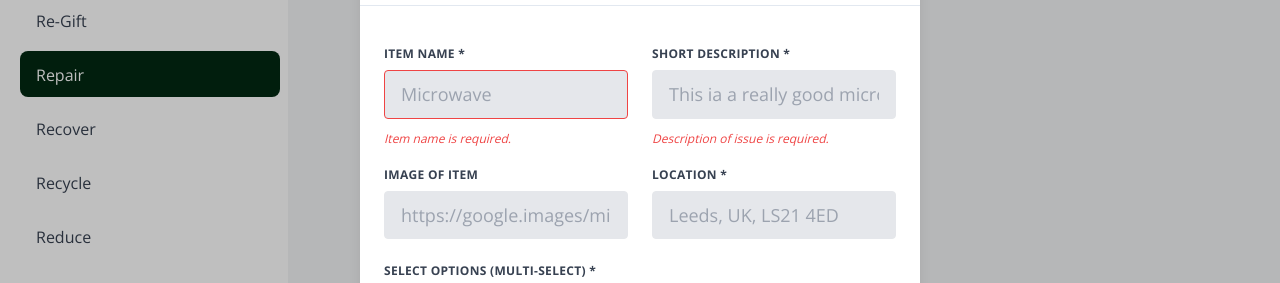
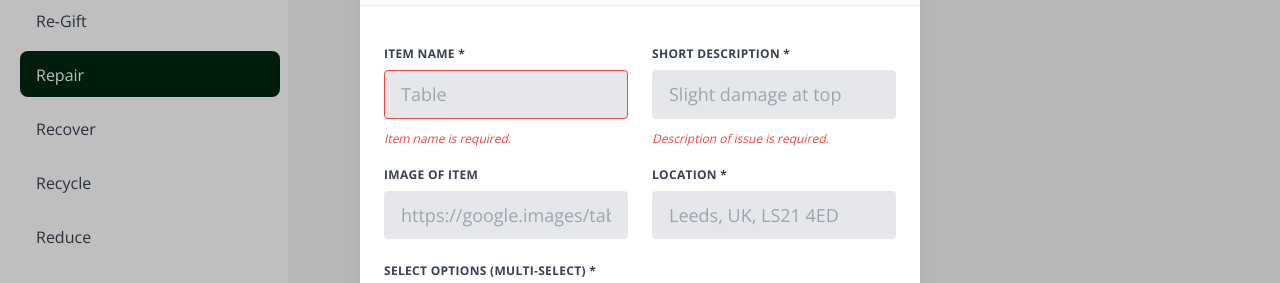
Before and after one commit to non-binary-code/r7-fe, a React (Create React App) app in the folder r7-fe/: page /repair in a window 1280 px wide. Both pictures are taken after a click on the button "Post an Item". Shown: the part 177-460 px from the top of the page. Built offline with nearby package versions, Linux system fonts and the light colour scheme; no server answers.

Commit message:
adds repair form default text

```diff
--- a/r7-fe/src/components/RepairForm.jsx
+++ b/r7-fe/src/components/RepairForm.jsx
@@ -31,7 +31,7 @@ const RepairForm = () => {
             className='appearance-none block w-full bg-gray-200 text-gray-700 border border-red-500 rounded py-3 px-4 mb-3 leading-tight focus:outline-none focus:bg-white'
             id='grid-item-name'
             type='text'
-            placeholder='Microwave'
+            placeholder='Table'
             onChange={(e) => setItemName(e.target.value)}
           />
           {!itemName && (
@@ -51,7 +51,7 @@ const RepairForm = () => {
             className='appearance-none block w-full bg-gray-200 text-gray-700 border border-gray-200 rounded py-3 px-4 leading-tight focus:outline-none focus:bg-white focus:border-gray-500'
             id='grid-short-description'
             type='text'
-            placeholder='This ia a really good microwave'
+            placeholder='Slight damage at top'
             onChange={(e) => setItemDesc(e.target.value)}
           />
           {!itemDesc && (
@@ -71,7 +71,7 @@ const RepairForm = () => {
             className='appearance-none block w-full bg-gray-200 text-gray-700 border border-gray-200 rounded py-3 px-4 leading-tight focus:outline-none focus:bg-white focus:border-gray-500'
             id='grid-item-img'
             type='text'
-            placeholder='https://google.images/microwave'
+            placeholder='https://google.images/table.jpg'
             onChange={(e) => setItemImg(e.target.value)}
           />
         </div>
```
